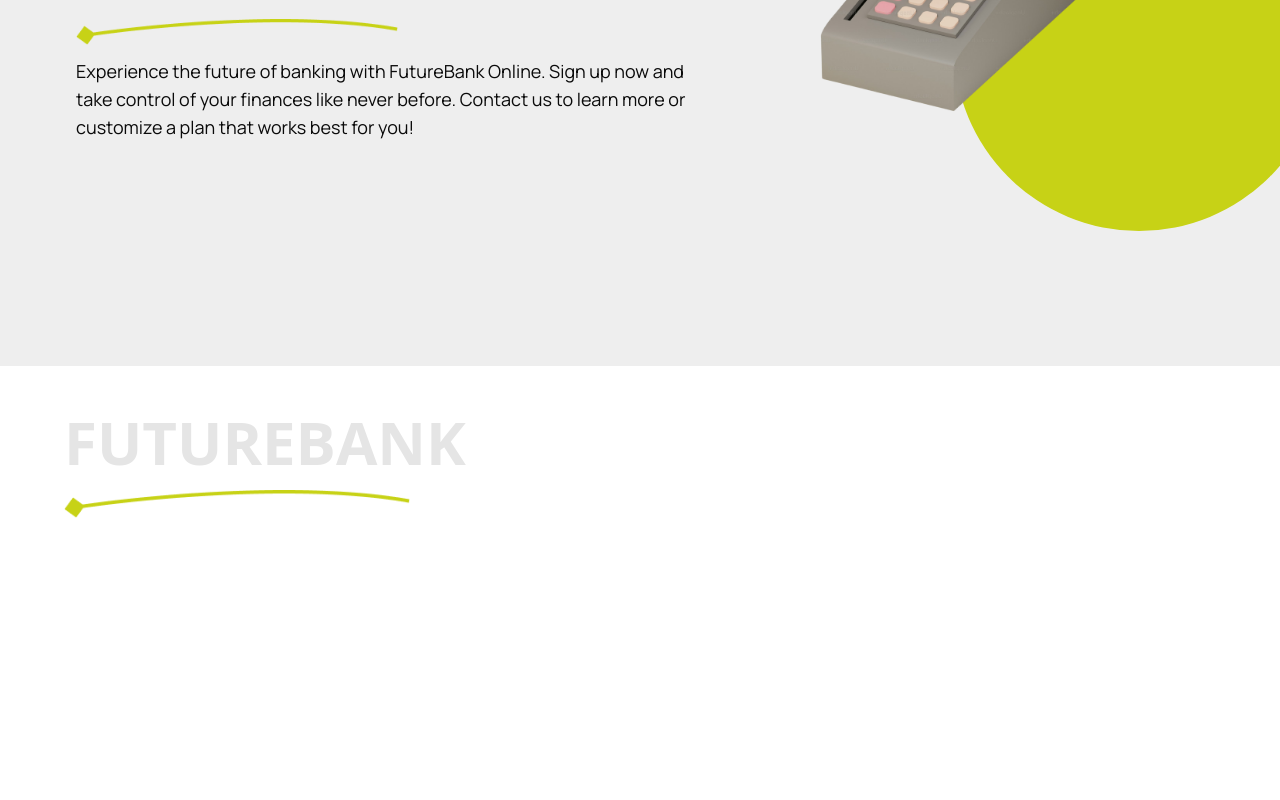
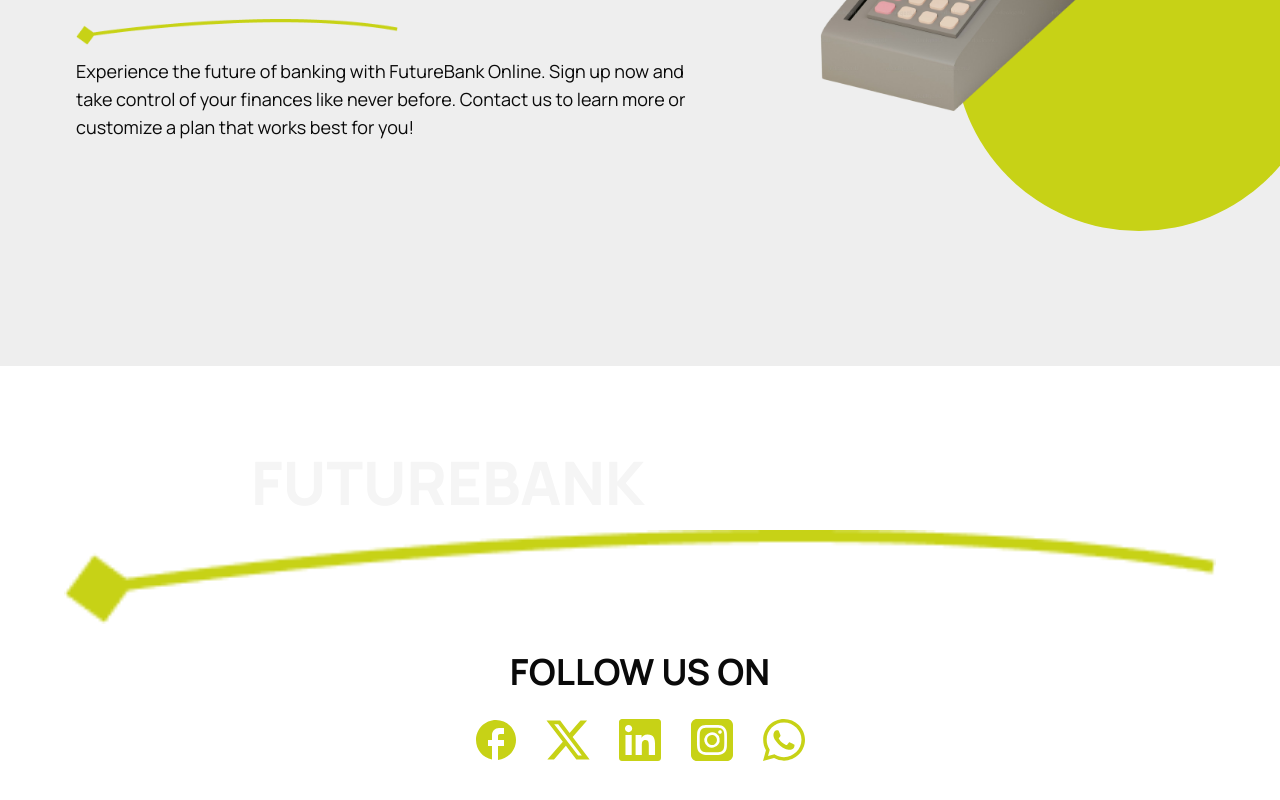
Before and after one commit to Maryammuhammadafzal/Banking_Landing_Page, a Next.js app: page / in a window 1280 px wide. Shown: the part 3374-4174 px from the top of the page. Before the commit the page ends 3932 px from the top, so only its background shows below. Built offline with nearby package versions, Linux system fonts and the light colour scheme.

Commit message:
completed

```diff
--- a/components/Footer.jsx
+++ b/components/Footer.jsx
@@ -1,24 +1,38 @@
 import Image from "next/image";
 import React from "react";
 import HeadingBorder from "../public/heading-border.png";
+import { MdOutlineFacebook } from "react-icons/md";
+import { FaSquareInstagram, FaWhatsapp, FaXTwitter } from "react-icons/fa6";
+import { FaLinkedin } from "react-icons/fa6";
 const Footer = () => {
   return (
-    <div className="w-full h-auto flex justify-center items-center py-10">
+    <div className="w-full h-auto font-sans flex justify-center items-center py-10">
       <div className="w-[90%] flex flex-col gap-5 items-center">
-        <div className="flex flex-col gap-4 w-full h-auto ">
-          <div className="md:w-[60%] w-full  h-auto flex flex-col gap-3">
-            <h1 className="font-extrabold text-neutral-200 xl:text-6xl md:text-5xl max-w-3xl pr-10 sm:text-5xl xs:text-4xl text-3xl 2xl:text-[170px] 2xl:leading-30 lg:leading-18 sm:leading-14 leading-10  uppercase">
-                 FutureBank
+        <div className="flex flex-col items-center gap-4 py-10 w-full h-auto ">
+          <div className="w-full h-auto flex flex-col gap-3 ">
+            <h1 className="font-extrabold text-neutral-100 text-center w-full xl:text-6xl md:text-5xl max-w-3xl sm:text-5xl xs:text-4xl text-3xl 2xl:text-[170px] 2xl:leading-40 lg:leading-18 sm:leading-14 leading-10  uppercase">
+              FutureBank
             </h1>
             <Image
               src={HeadingBorder}
               alt="border"
               width={400}
               height={70}
-              className="w-[50%]"
+              className="w-full"
             />
           </div>
+          <div className=" w-full h-auto py-3 flex  flex-col justify-center items-center gap-6">
+            <h2 className="text-4xl font-bold uppercase">FOllow Us On</h2>
+            <div className="flex justify-center text-[#C7D216] text-5xl gap-6 items-center">
+              <MdOutlineFacebook />
+              <FaXTwitter />
+              <FaLinkedin />
+              <FaSquareInstagram />
+              <FaWhatsapp />
+            </div>
+          </div>
         </div>
+        <div className="copy"></div>
       </div>
     </div>
   );
--- a/package.json
+++ b/package.json
@@ -16,6 +16,7 @@
     "next": "15.3.3",
     "react": "^19.0.0",
     "react-dom": "^19.0.0",
+    "react-icons": "^5.5.0",
     "tailwind-merge": "^3.3.1"
   },
   "devDependencies": {
```
Also changed, not shown: 1 other file (tests, documents, lock files or other folders).
